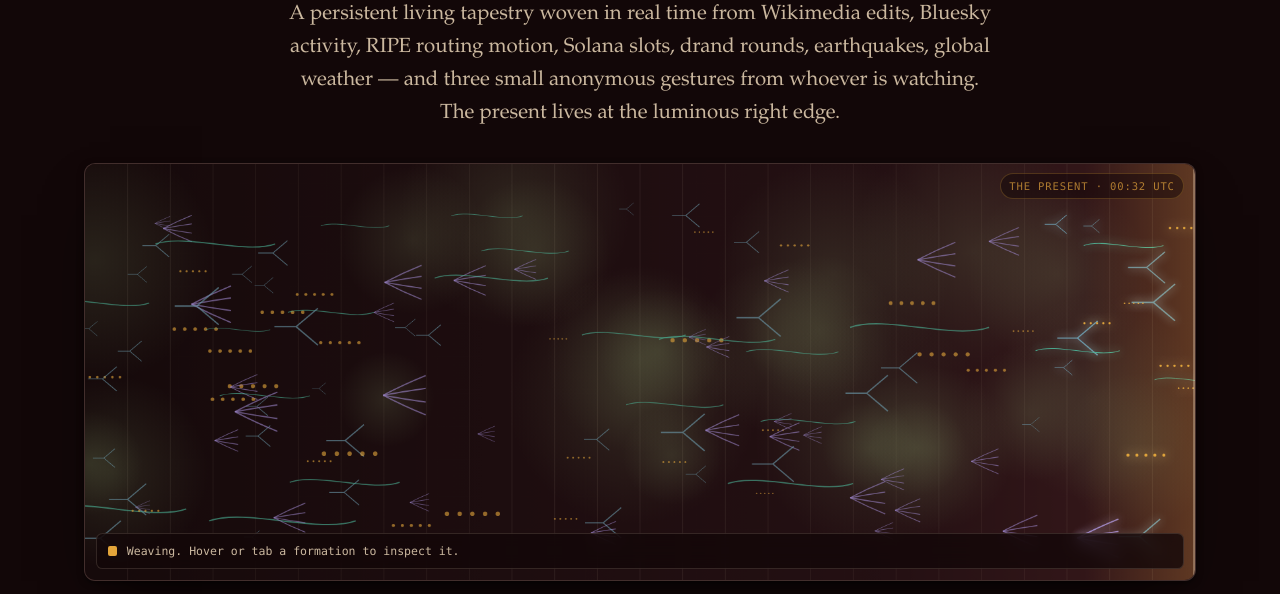
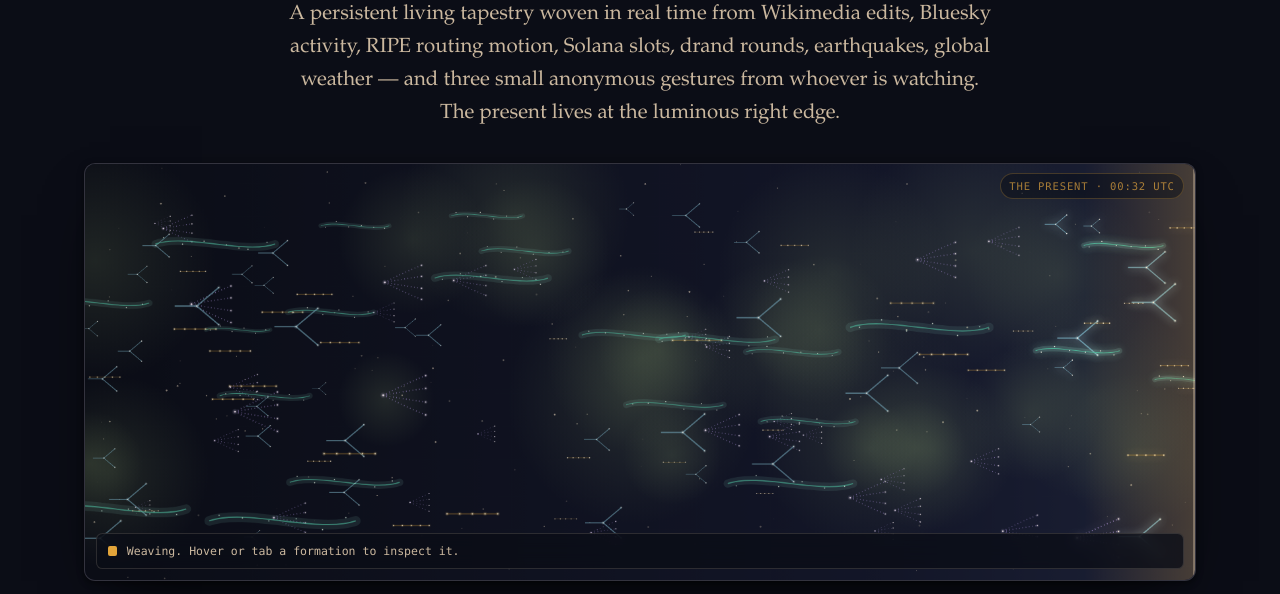
Before and after one commit to romankhadka/worldloom, a website: page docs/index.html in a window 1280 px wide. Shown: the part 344-938 px from the top of the page. Drawn offline with Linux system fonts and the light colour scheme; no server answers.

Commit message:
Match the landing page to the night-sky redesign
The public page mirrors the application's own materials, so the merged
night-sky visual language changes it in two places. The four dark
ground values move from wine-lacquer to the deep-night tokens, the
favicon and overlay tints follow, and the canvas portrait redraws its
vocabulary to the star chart: a night gradient with a seeded star
field instead of warp threads, Wikimedia as a nebula reach with star
dust, Bluesky as an open cluster on dashed chart lines, RIPE as an
angular chain with elbow stars, Solana as a string of pearls, drand as
a diamond pulsar with a fine ring, USGS as a ring nova with a remnant
star, and the three gestures as a meteor, a binary star, and a nova.
Shape names, legend copy, live USGS and drand fetches, and the
deterministic seed are unchanged.

```diff
--- a/docs/index.html
+++ b/docs/index.html
@@ -27,10 +27,10 @@
 
 :root {
   /* ground — assets/css/app.css */
-  --lacquer-deep: #120708;
-  --lacquer:      #241013;
-  --wine:         #35171a;
-  --wine-raised:  #4b2020;
+  --lacquer-deep: #0b0d16;
+  --lacquer:      #131628;
+  --wine:         #1c2136;
+  --wine-raised:  #2a3050;
   --bone:         #f6e2c5;
   --parchment:    #cbb89f;
   --saffron:      #e3a53a;
@@ -110,13 +110,13 @@ canvas { display:block; }
 .edge-label {
   position:absolute; right:.7rem; top:.6rem;
   font-family:var(--mono); font-size:.66rem; letter-spacing:.08em; text-transform:uppercase;
-  color:var(--saffron); background:rgba(18,7,8,.7); padding:.22rem .5rem; border-radius:100px;
+  color:var(--saffron); background:rgba(11,13,22,.7); padding:.22rem .5rem; border-radius:100px;
   border:1px solid rgba(227,165,58,.35); pointer-events:none;
 }
 .inspect {
   position:absolute; left:.7rem; bottom:.7rem; right:.7rem;
   font-family:var(--mono); font-size:.72rem; color:var(--ink-2);
-  background:rgba(18,7,8,.78); border:1px solid var(--rule); border-radius:.4rem;
+  background:rgba(11,13,22,.78); border:1px solid var(--rule); border-radius:.4rem;
   padding:.45rem .65rem; backdrop-filter:blur(8px); -webkit-backdrop-filter:blur(8px);
   min-height:2.2rem; display:flex; align-items:center; gap:.6rem;
 }
@@ -510,22 +510,45 @@ npm run test:e2e</code><button class="copy" data-copy="#c-test" type="button">Co
     }
   }
 
+  const ch = (hex) => [parseInt(hex.slice(1, 3), 16), parseInt(hex.slice(3, 5), 16), parseInt(hex.slice(5, 7), 16)];
+  function star(x, y, r, hexGlow) {
+    const [cr, cg, cb] = ch(hexGlow);
+    const rg = ctx.createRadialGradient(x, y, 0, x, y, Math.max(0.1, r));
+    rg.addColorStop(0, `rgba(${cr},${cg},${cb},0.55)`);
+    rg.addColorStop(1, `rgba(${cr},${cg},${cb},0)`);
+    ctx.fillStyle = rg;
+    ctx.beginPath(); ctx.arc(x, y, r, 0, Math.PI * 2); ctx.fill();
+    ctx.fillStyle = "#fff6e8";
+    ctx.beginPath(); ctx.arc(x, y, Math.max(0.8, r * 0.3), 0, Math.PI * 2); ctx.fill();
+  }
+
+  let sky = null;
+  function seedSky() {
+    sky = [];
+    let s2 = 96271;
+    const r2 = () => { s2 = (s2 * 1664525 + 1013904223) >>> 0; return s2 / 4294967296; };
+    for (let i = 0; i < 170; i++) {
+      sky.push({ x: r2(), y: r2(), r: 0.4 + r2() * 1.1, a: 0.12 + r2() * 0.5 });
+    }
+  }
+
   function draw() {
     ctx.clearRect(0, 0, W, H);
 
-    // ground
+    // night ground, dawn toward the present
     const g = ctx.createLinearGradient(0, 0, W, 0);
-    g.addColorStop(0, "#160a0b");
-    g.addColorStop(0.72, "#241013");
-    g.addColorStop(1, "#3a1a1c");
+    g.addColorStop(0, "#0b0d16");
+    g.addColorStop(0.72, "#131628");
+    g.addColorStop(1, "#1c2136");
     ctx.fillStyle = g; ctx.fillRect(0, 0, W, H);
 
-    // warp threads
-    ctx.globalAlpha = 0.09; ctx.strokeStyle = "#f6e2c5"; ctx.lineWidth = 1;
-    for (let i = 1; i < 26; i++) {
-      const x = (i / 26) * W;
-      ctx.beginPath(); ctx.moveTo(x, 0); ctx.lineTo(x, H); ctx.stroke();
-    }
+    // background star field
+    if (!sky) seedSky();
+    ctx.fillStyle = "#f6e2c5";
+    sky.forEach(p => {
+      ctx.globalAlpha = p.a;
+      ctx.beginPath(); ctx.arc(p.x * W, p.y * H, p.r, 0, Math.PI * 2); ctx.fill();
+    });
     ctx.globalAlpha = 1;
 
     // atmosphere bands first (they are the ambient field)
@@ -551,69 +574,108 @@ npm run test:e2e</code><button class="copy" data-copy="#c-test" type="button">Co
       const s = f.s;
       switch (m.shape) {
         case "strand": {
+          // a reach of the Milky Way band: nebula stroke, core line, star dust
+          const len = 90 * s;
+          ctx.save();
+          ctx.lineCap = "round";
+          ctx.globalAlpha *= 0.16; ctx.lineWidth = 12 * s; ctx.strokeStyle = m.glow;
           ctx.beginPath();
-          const len = 90 * s;
           ctx.moveTo(x - len, y);
           ctx.bezierCurveTo(x - len / 2, y - 16 * s, x + len / 2, y + 16 * s, x + len, y);
           ctx.stroke();
+          ctx.restore();
+          ctx.beginPath();
+          ctx.moveTo(x - len, y);
+          ctx.bezierCurveTo(x - len / 2, y - 16 * s, x + len / 2, y + 16 * s, x + len, y);
+          ctx.stroke();
+          for (let i = 0; i < 6; i++) {
+            const t = (i + 0.5) / 6, u = 1 - t;
+            const dx = u * u * u * (x - len) + 3 * u * u * t * (x - len / 2) + 3 * u * t * t * (x + len / 2) + t * t * t * (x + len);
+            const dy = u * u * u * y + 3 * u * u * t * (y - 16 * s) + 3 * u * t * t * (y + 16 * s) + t * t * t * y;
+            star(dx, dy + Math.sin((f.seedv + i) * 9) * 7 * s, 1.6 * s, m.glow);
+          }
           break;
         }
         case "fan": {
-          const n = 4;
+          // an open cluster fanning from a primary star
+          ctx.setLineDash([1, 4]);
+          const n = 4, tips = [];
           for (let i = 0; i < n; i++) {
             const a = -0.55 + (i / (n - 1)) * 1.1;
+            const tx = x + 52 * s, ty = y + Math.sin(a) * 46 * s;
+            tips.push([tx, ty]);
             ctx.beginPath(); ctx.moveTo(x, y);
-            ctx.quadraticCurveTo(x + 26 * s, y + Math.sin(a) * 26 * s, x + 52 * s, y + Math.sin(a) * 46 * s);
+            ctx.quadraticCurveTo(x + 26 * s, y + Math.sin(a) * 26 * s, tx, ty);
             ctx.stroke();
           }
+          ctx.setLineDash([]);
+          tips.forEach(([tx, ty]) => star(tx, ty, 2.6 * s, m.glow));
+          star(x, y, 4 * s, m.glow);
           break;
         }
         case "fork": {
+          // an angular chart-line chain with elbow stars
           ctx.beginPath();
           ctx.moveTo(x - 26 * s, y); ctx.lineTo(x, y);
           ctx.lineTo(x + 26 * s, y - 22 * s); ctx.moveTo(x, y); ctx.lineTo(x + 26 * s, y + 22 * s);
           ctx.stroke();
+          star(x, y, 3 * s, m.glow);
+          star(x + 26 * s, y - 22 * s, 2.4 * s, m.glow);
+          star(x + 26 * s, y + 22 * s, 2.4 * s, m.glow);
           break;
         }
         case "beads": {
-          for (let i = 0; i < 5; i++) {
-            ctx.beginPath();
-            ctx.arc(x + i * 15 * s, y, 2.6 * s, 0, Math.PI * 2);
-            ctx.fill();
-          }
+          // a string of pearls with its thread
+          ctx.globalAlpha *= 0.45;
+          ctx.beginPath(); ctx.moveTo(x, y); ctx.lineTo(x + 60 * s, y); ctx.stroke();
+          ctx.globalAlpha = near ? 1 : 0.62;
+          for (let i = 0; i < 5; i++) star(x + i * 15 * s, y, 2.8 * s, m.glow);
           break;
         }
         case "crystal": {
+          // a diamond pulsar with a fine ring
           const r = 11 * s;
           ctx.beginPath();
           ctx.moveTo(x, y - r); ctx.lineTo(x + r * 0.62, y); ctx.lineTo(x, y + r); ctx.lineTo(x - r * 0.62, y);
           ctx.closePath(); ctx.stroke();
-          ctx.globalAlpha *= 0.4; ctx.fill(); ctx.globalAlpha /= 0.4;
+          ctx.globalAlpha *= 0.35;
+          ctx.beginPath(); ctx.arc(x, y, r * 1.45, 0, Math.PI * 2); ctx.stroke();
+          ctx.globalAlpha = near ? 1 : 0.62;
+          star(x, y, 3.2 * s, m.glow);
           break;
         }
         case "rupture": {
+          // a ring nova with a remnant star
           for (let i = 1; i <= 3; i++) {
             ctx.globalAlpha = (near ? 0.85 : 0.5) / i;
             ctx.beginPath(); ctx.arc(x, y, i * 9 * s, 0, Math.PI * 2); ctx.stroke();
           }
+          ctx.globalAlpha = near ? 1 : 0.62;
+          star(x, y, 3 * s, m.glow);
           break;
         }
         case "intervention": {
           ctx.beginPath();
           if (f.g === "knot") {
-            ctx.arc(x, y, 8 * s, 0, Math.PI * 2); ctx.stroke();
-            ctx.beginPath(); ctx.moveTo(x - 13 * s, y); ctx.lineTo(x + 13 * s, y); ctx.stroke();
+            // a binary star inside a shared halo
+            ctx.arc(x, y, 10 * s, 0, Math.PI * 2); ctx.stroke();
+            star(x - 4.5 * s, y, 2.8 * s, m.glow);
+            star(x + 4.5 * s, y, 2.2 * s, m.glow);
           } else if (f.g === "illuminate") {
+            // a nova with diffraction spikes
             for (let i = 0; i < 8; i++) {
               const a = (i / 8) * Math.PI * 2;
               ctx.moveTo(x + Math.cos(a) * 6 * s, y + Math.sin(a) * 6 * s);
               ctx.lineTo(x + Math.cos(a) * 17 * s, y + Math.sin(a) * 17 * s);
             }
             ctx.stroke();
+            star(x, y, 4.5 * s, m.glow);
           } else {
+            // a meteor with a bright head
             ctx.moveTo(x - 20 * s, y);
             ctx.quadraticCurveTo(x, y - 24 * s, x + 20 * s, y);
             ctx.stroke();
+            star(x + 20 * s, y, 3.2 * s, m.glow);
           }
           break;
         }
```
